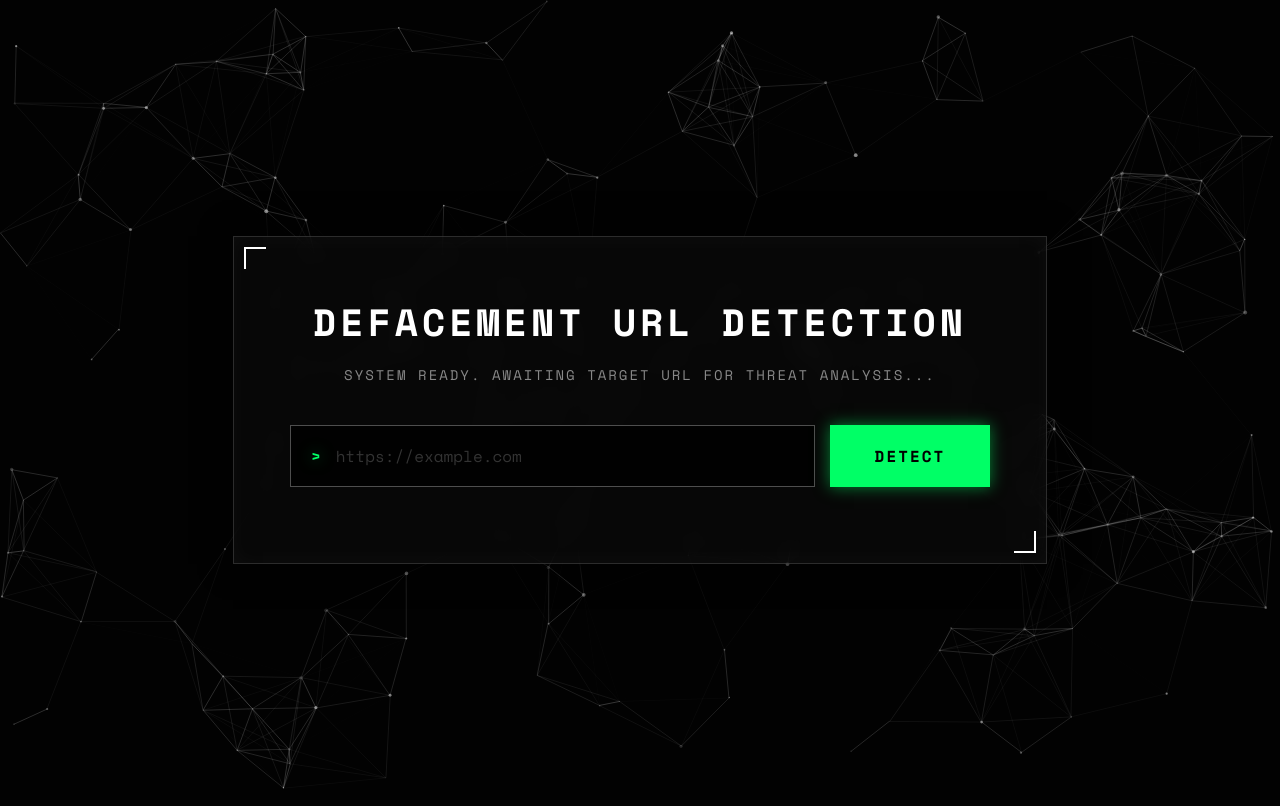
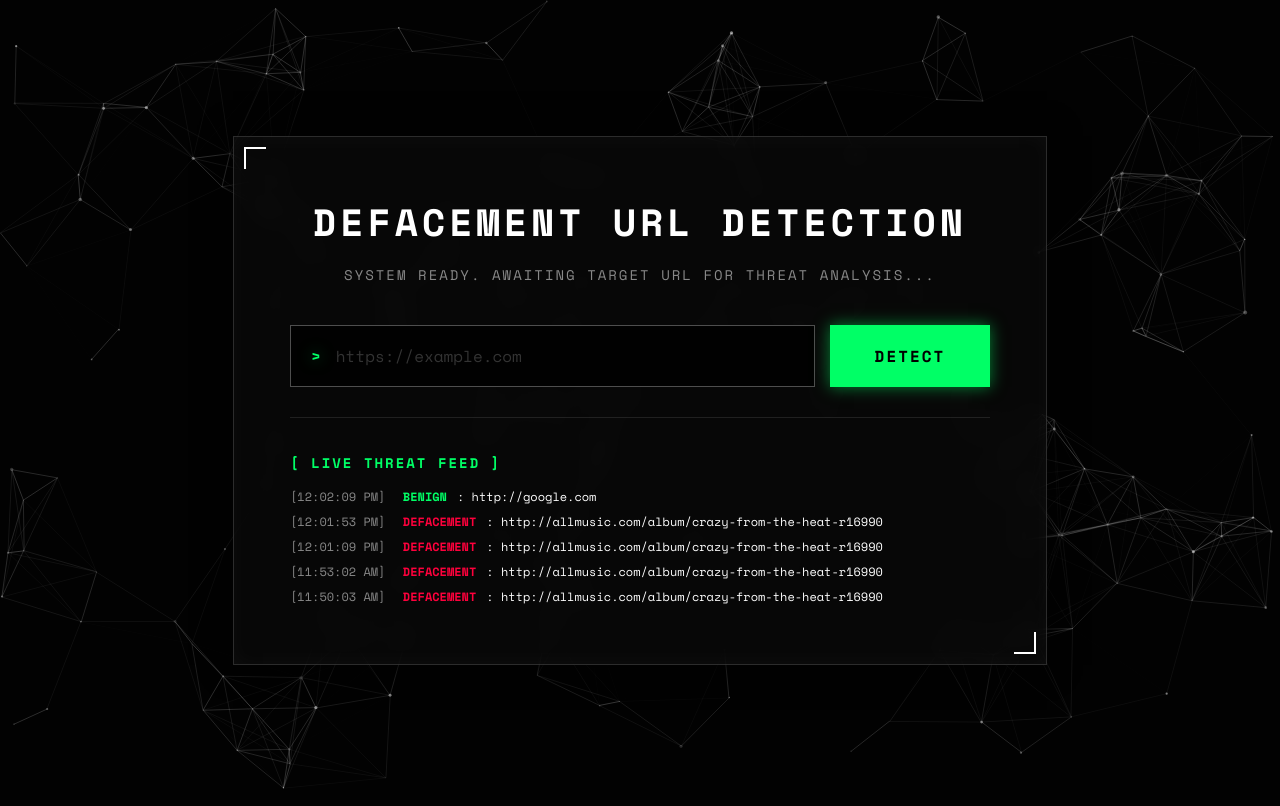
Before and after one commit to Anandhakryshnan/Defacement_URL_Detection, a Flask app: page / in a window 1280 px wide. Run offline with Flask 3, Linux system fonts and the light colour scheme; data comes from the database, SQL or seed files in the repository; both versions use the stored data as it was after the commit.

Commit message:
feat: add SQLite scan history, explainable AI reports, and cyberpunk UI styling to Flask app

```diff
--- a/app.py
+++ b/app.py
@@ -7,8 +7,18 @@ import string
 import math
 import pickle
 from sklearn.ensemble import RandomForestClassifier
+import sqlite3
 
 app = Flask(__name__, template_folder='templates')
+
+def init_db():
+    with sqlite3.connect('scans.db') as conn:
+        c = conn.cursor()
+        c.execute('''CREATE TABLE IF NOT EXISTS scans
+                     (id INTEGER PRIMARY KEY, url TEXT, prediction TEXT, timestamp DATETIME DEFAULT CURRENT_TIMESTAMP)''')
+        conn.commit()
+
+init_db()
 
 # Load the machine learning model
 # data = pickle.load(open('random_forest_model.pkl', 'rb'))
@@ -281,17 +291,61 @@ def predict():
             features = test_it(url)
         except Exception as e:
             return jsonify({'error': str(e)}), 400
-        # Make prediction using the loaded model
-        print(features)
+
         xnew = [features]
         ynew = model.predict(xnew)
+        prediction = ynew[0]
 
-        print (ynew)
-        # prediction = model.predict([features])  # Remove [0] indexing
-        # Return the URL and prediction in the JSON response
-        return jsonify({'url': url, 'prediction': ynew[0]})  # Adjust indexing here as well
+        # Generate Explainable AI Report (User-Friendly)
+        report = []
+        if prediction == 'defacement' or prediction != 'benign':
+            if features[1] > 75:
+                report.append(f"Unusually Long Link: The web address has {features[1]} characters. Hackers often use extremely long links to hide dangerous content at the very end.")
+            if features[5] > 3:
+                report.append(f"Too Many Dots: We found {features[5]} dots in the link. This is a common trick used to create fake website names that look like real ones.")
+            if features[6] > 20:
+                report.append(f"Suspicious Numbers: There are {features[6]} numbers hidden in the link. This usually means an automated script or tracker is trying to sneak through.")
+            if features[7] > 40:
+                report.append(f"Hidden Folders: A section of the link is abnormally long ({features[7]} characters). Normal websites rarely use folders this long.")
+            if features[11] > 4.5:
+                report.append(f"Scrambled Text: The link looks highly randomized or scrambled. Hackers do this to bypass security filters and hide their true destination.")
+            if features[12] > 3.5:
+                report.append(f"Fake Domain Name: The main website name looks like random gibberish. This is a big red flag that the site was generated automatically by a bot.")
+            if features[16] > 3:
+                report.append(f"Too Many Commands: We found {features[16]} '=' signs. This means the link is trying to send a lot of hidden commands to the website, which is a common attack method.")
+            if features[17] > 0:
+                report.append(f"Fake Destination Trick: The link contains an '@' symbol. This is an old trick used to lie to you about what website you are actually visiting.")
+            if features[9] > 5:
+                report.append(f"Suspicious Symbols: There are a lot of symbols ({features[9]}) in the web address. Attackers use these to try and break into locked parts of a server.")
+
+            if len(report) == 0:
+                report.append("Hidden Threat: Our AI model analyzed the overall structure of the link and found hidden patterns commonly used by hackers.")
+        else:
+            report.append("Safe Link: The length, structure, and symbols in this web address all look completely normal and safe.")
+
+        # Log to Database
+        try:
+            with sqlite3.connect('scans.db') as conn:
+                c = conn.cursor()
+                c.execute("INSERT INTO scans (url, prediction) VALUES (?, ?)", (url, prediction))
+                conn.commit()
+        except Exception as e:
+            print("DB Error:", e)
+
+        return jsonify({'url': url, 'prediction': prediction, 'report': report})
     else:
         return jsonify({'error': 'URL key not found in form data'})
+
+@app.route('/history', methods=['GET'])
+def history():
+    try:
+        with sqlite3.connect('scans.db') as conn:
+            c = conn.cursor()
+            c.execute("SELECT url, prediction, timestamp FROM scans ORDER BY id DESC LIMIT 10")
+            rows = c.fetchall()
+            return jsonify([{'url': r[0], 'prediction': r[1], 'timestamp': r[2]} for r in rows])
+    except Exception as e:
+        return jsonify([])
     # return "hallo"
 
 if __name__ == '__main__':
--- a/static/styles.css
+++ b/static/styles.css
@@ -159,6 +159,27 @@ button:disabled { opacity: 0.6; cursor: not-allowed; }
 @keyframes spin { to { transform: rotate(360deg); } }
 @keyframes fadeIn { 0% { opacity: 0; } 100% { opacity: 1; } }
 
+/* Explainable AI Report */
+.report-list {
+  list-style: none; padding: 0; margin: 10px 0; font-size: 14px; text-align: left;
+  width: 100%; border-top: 1px dashed rgba(255,255,255,0.2); padding-top: 15px;
+}
+.report-list li { margin-bottom: 5px; color: var(--text-main); font-family: 'Space Mono', monospace; }
+
+/* Threat Feed */
+.threat-feed {
+  margin-top: 30px; border-top: 1px solid rgba(255,255,255,0.1); padding-top: 20px;
+  text-align: left; width: 100%;
+}
+.threat-feed h3 { font-size: 14px; color: var(--detect-btn); margin-bottom: 15px; letter-spacing: 2px; }
+.threat-feed ul { list-style: none; padding: 0; margin: 0; max-height: 120px; overflow-y: auto; }
+.threat-feed ul::-webkit-scrollbar { width: 5px; }
+.threat-feed ul::-webkit-scrollbar-thumb { background: rgba(255,255,255,0.2); }
+.threat-feed li { font-size: 12px; margin-bottom: 8px; white-space: nowrap; overflow: hidden; text-overflow: ellipsis; }
+.time { color: var(--text-muted); margin-right: 10px; }
+.feed-danger { color: var(--danger); font-weight: bold; margin-right: 10px; text-transform: uppercase; }
+.feed-success { color: var(--success); font-weight: bold; margin-right: 10px; text-transform: uppercase; }
+
 /* Responsive adjustments for mobile */
 @media (max-width: 640px) {
   .glass-panel {
--- a/templates/index.html
+++ b/templates/index.html
@@ -25,13 +25,44 @@
         </form>
         <div id="predictionResult" class="hidden">
             <div id="predictionText"></div>
+            <ul id="reportList" class="report-list"></ul>
             <button id="resetBtn" type="button" class="btn-outline hidden">Analyze New Target</button>
+        </div>
+
+        <div class="threat-feed">
+            <h3>[ LIVE THREAT FEED ]</h3>
+            <ul id="historyList"></ul>
         </div>
       </div>
     </div>
     <footer>
     </footer>
     <script>
+        // Fetch and render Threat History Feed
+        async function fetchHistory() {
+            try {
+                const res = await fetch('/history');
+                const data = await res.json();
+                const list = document.getElementById('historyList');
+                list.innerHTML = '';
+                data.forEach(item => {
+                    const li = document.createElement('li');
+                    const colorClass = item.prediction.toLowerCase().includes('defacement') ? 'feed-danger' : 'feed-success';
+                    // Format timestamp (assume UTC, convert to local)
+                    let timeStr = new Date(item.timestamp + 'Z').toLocaleTimeString();
+                    if(timeStr === 'Invalid Date') timeStr = item.timestamp;
+                    li.innerHTML = `<span class="time">[${timeStr}]</span> <span class="${colorClass}">${item.prediction.toUpperCase()}</span>: ${item.url}`;
+                    list.appendChild(li);
+                });
+            } catch(e) {
+                console.error("Failed to fetch history", e);
+            }
+        }
+
+        // Initial fetch and auto-refresh every 5 seconds
+        fetchHistory();
+        setInterval(fetchHistory, 5000);
+
         document.getElementById('urlForm').addEventListener('submit', async (e) => {
             e.preventDefault();
             const form = e.target;
@@ -41,6 +72,7 @@
             const loader = btn.querySelector('.loader');
             const resultDiv = document.getElementById('predictionResult');
             const resultText = document.getElementById('predictionText');
+            const reportList = document.getElementById('reportList');
             const resetBtn = document.getElementById('resetBtn');
 
             // Show loading state
@@ -49,6 +81,7 @@
             loader.classList.remove('hidden');
             resultDiv.classList.add('hidden');
             resultDiv.classList.remove('success', 'danger');
+            reportList.innerHTML = '';
 
             try {
                 const response = await fetch('/analyze', {
@@ -57,7 +90,18 @@
                 });
                 const data = await response.json();
 
+                if(data.error) { throw new Error(data.error); }
+
                 resultText.innerText = `[Result]: ${data.prediction}`;
+
+                // Populate Explainable AI Report
+                if(data.report) {
+                    data.report.forEach(msg => {
+                        const li = document.createElement('li');
+                        li.innerText = '> ' + msg;
+                        reportList.appendChild(li);
+                    });
+                }
 
                 // Transition UI state
                 form.classList.add('hidden');
@@ -69,8 +113,12 @@
                 } else {
                     resultDiv.classList.add('success');
                 }
+
+                // Update feed immediately
+                fetchHistory();
+
             } catch (err) {
-                resultText.innerText = '[Error]: Analysis failed.';
+                resultText.innerText = '[Error]: ' + err.message;
                 form.classList.add('hidden');
                 resultDiv.classList.remove('hidden');
                 resultDiv.classList.add('danger');
@@ -87,6 +135,7 @@
             document.getElementById('urlForm').classList.remove('hidden');
             document.getElementById('predictionResult').classList.add('hidden');
             document.getElementById('urlInput').value = '';
+            document.getElementById('reportList').innerHTML = '';
         });
     </script>
     <script src="{{ url_for('static', filename='particles.js') }}"></script>
```
Also changed, not shown: README.md, scans.db (added), 1 other file.
